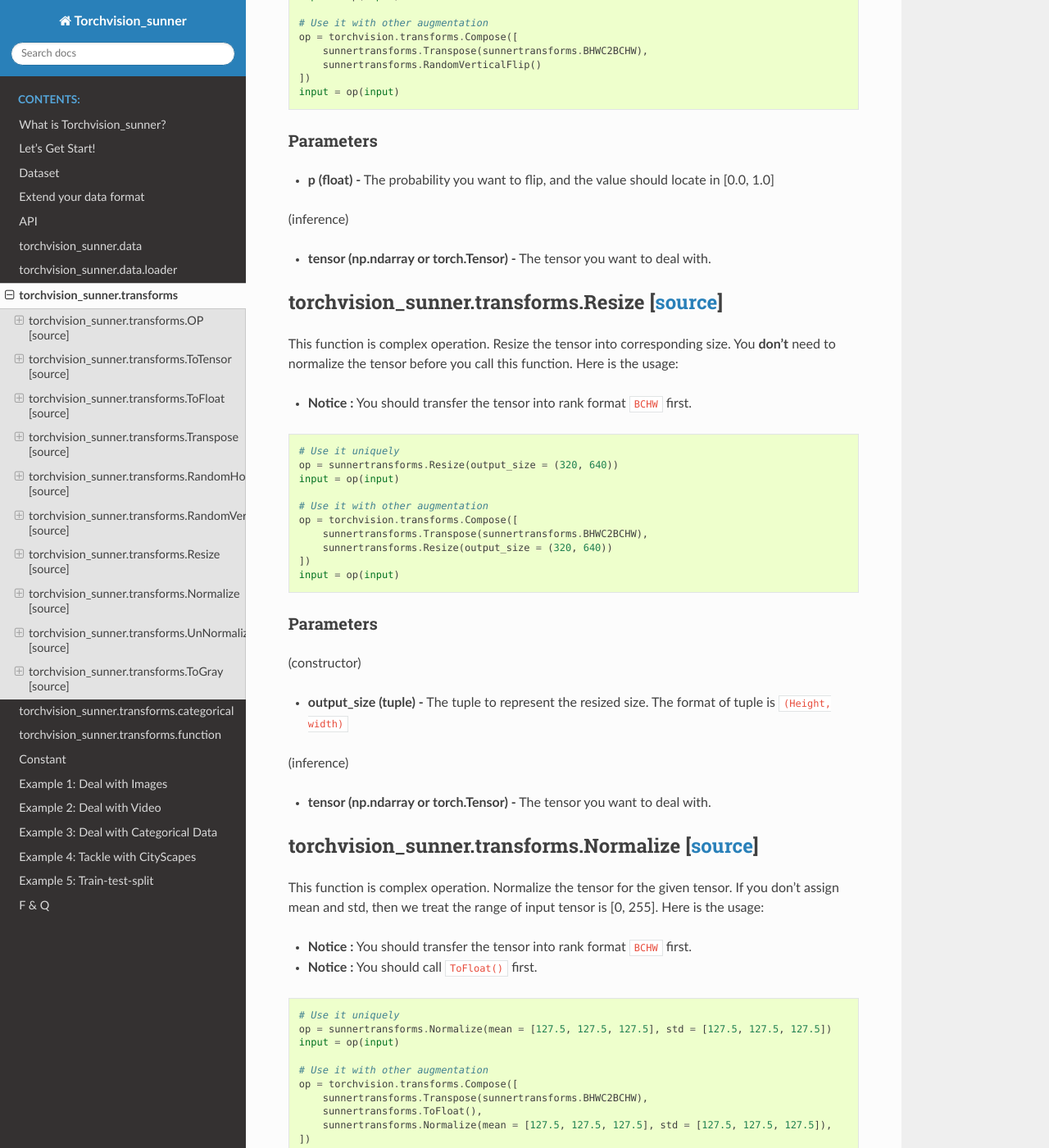
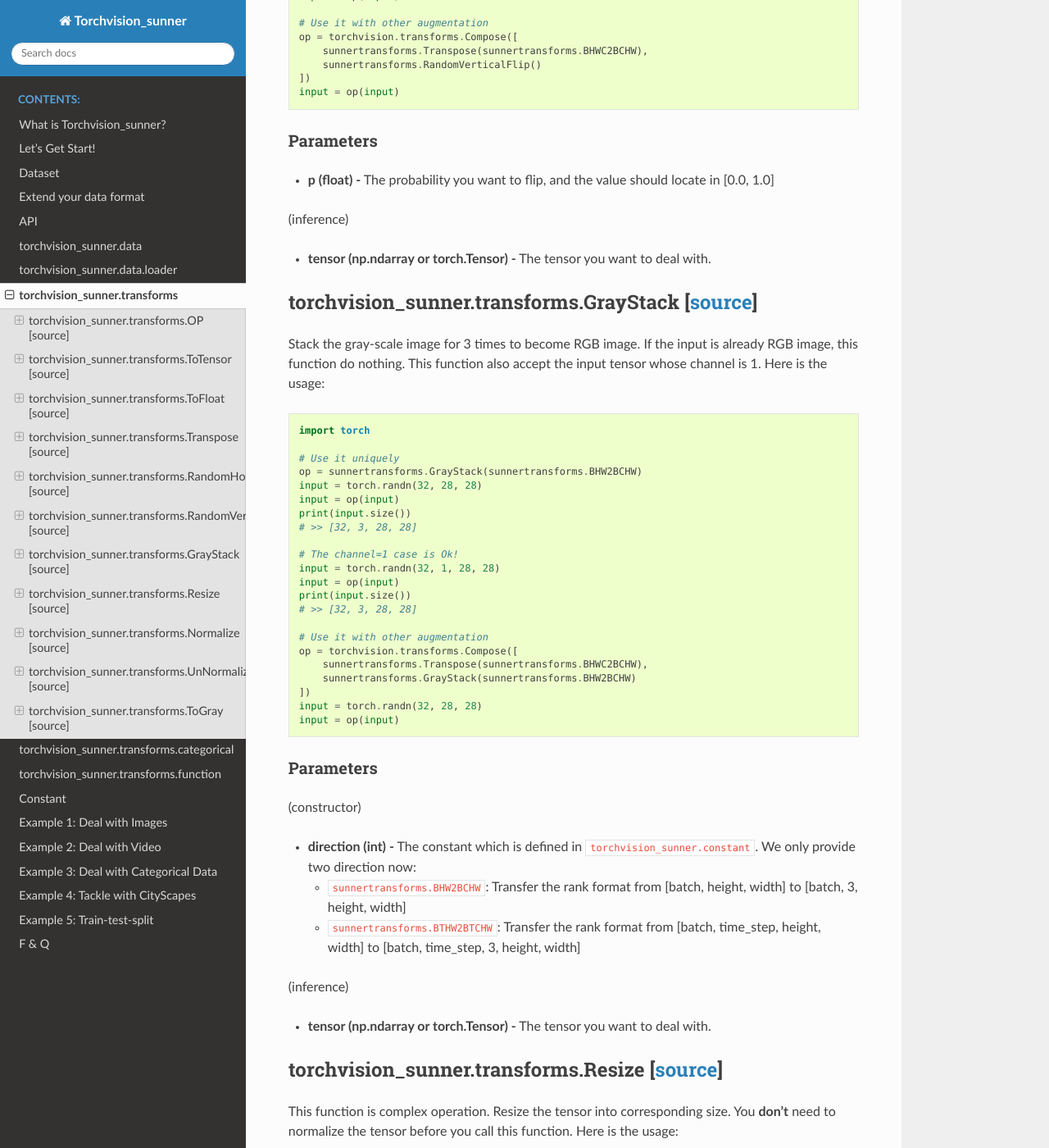
Before and after one commit to SunnerLi/Torchvision_sunner_book, a Sphinx documentation site: the page built from source/tutorial/transforms.md, in a window 1280 px wide and 1400 px high, scrolled down 3297 px. Shown: the whole window at 82% size. Built offline with Sphinx 7.4.7 and the Read the Docs theme 2.0.0, drawn with Linux system fonts in a browser that asks for light colours.

Commit message:
add the explanation of GrayStack usage

````diff
--- a/source/tutorial/transforms.md
+++ b/source/tutorial/transforms.md
@@ -129,6 +129,44 @@ input = op(input)
 (inference)
 * **tensor (np.ndarray or torch.Tensor) -** The tensor you want to deal with.
 
+## torchvision_sunner.transforms.GrayStack [[source](https://github.com/SunnerLi/Torchvision_sunner/blob/master/torchvision_sunner/transforms/simple.py#L116)]
+
+Stack the gray-scale image for 3 times to become RGB image. If the input is already RGB image, this function do nothing. This function also accept the input tensor whose channel is 1. Here is the usage:
+
+```python
+import torch
+
+# Use it uniquely
+op = sunnertransforms.GrayStack(sunnertransforms.BHW2BCHW)
+input = torch.randn(32, 28, 28)
+input = op(input)
+print(input.size())
+# >> [32, 3, 28, 28]
+
+# The channel=1 case is Ok!
+input = torch.randn(32, 1, 28, 28)
+input = op(input)
+print(input.size())
+# >> [32, 3, 28, 28]
+
+# Use it with other augmentation
+op = torchvision.transforms.Compose([
+    sunnertransforms.Transpose(sunnertransforms.BHWC2BCHW),
+    sunnertransforms.GrayStack(sunnertransforms.BHW2BCHW)
+])
+input = torch.randn(32, 28, 28)
+input = op(input)
+```
+
+#### Parameters
+(constructor)
+* **direction (int) -** The constant which is defined in ``torchvision_sunner.constant``. We only provide two direction now:
+    * ``sunnertransforms.BHW2BCHW``: Transfer the rank format from [batch, height, width] to [batch, 3, height, width]
+    * ``sunnertransforms.BTHW2BTCHW``: Transfer the rank format from [batch, time_step, height, width] to [batch, time_step, 3, height, width]
+
+(inference)
+* **tensor (np.ndarray or torch.Tensor) -** The tensor you want to deal with.
+
 ## torchvision_sunner.transforms.Resize [[source](https://github.com/SunnerLi/Torchvision_sunner/blob/master/torchvision_sunner/transforms/complex.py#L14)]
 
 This function is complex operation. Resize the tensor into corresponding size. You **don't** need to normalize the tensor before you call this function. Here is the usage:
````
Also changed, not shown: source/tutorial/constant.md (+2 -0 lines).
